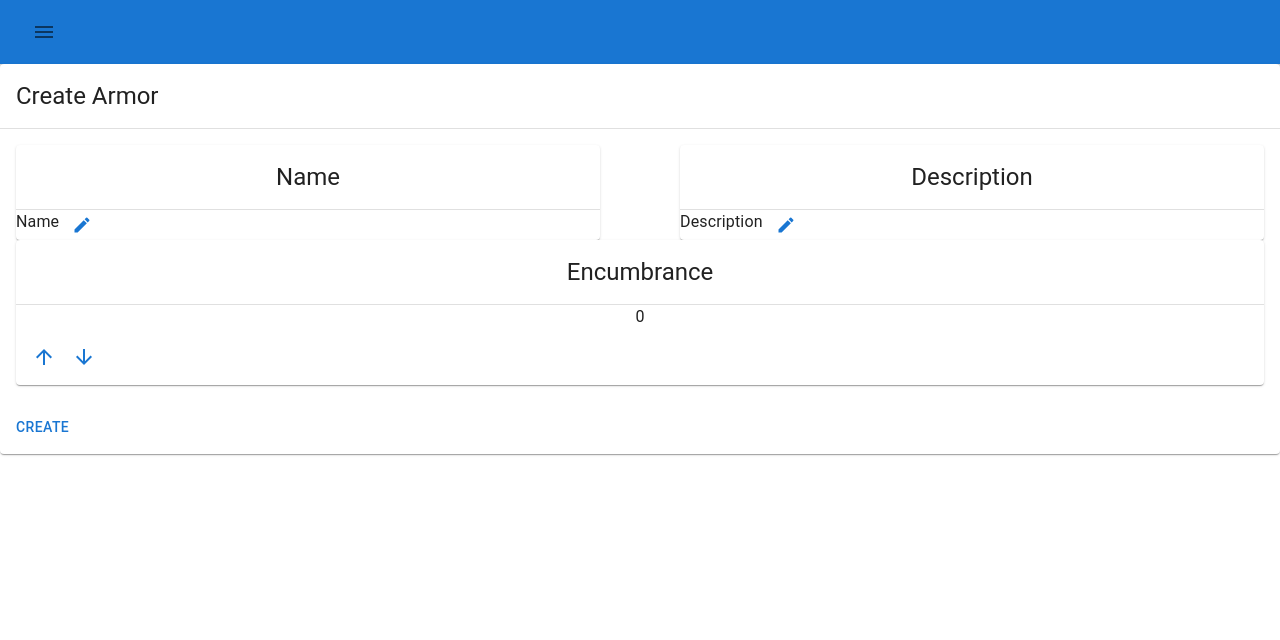
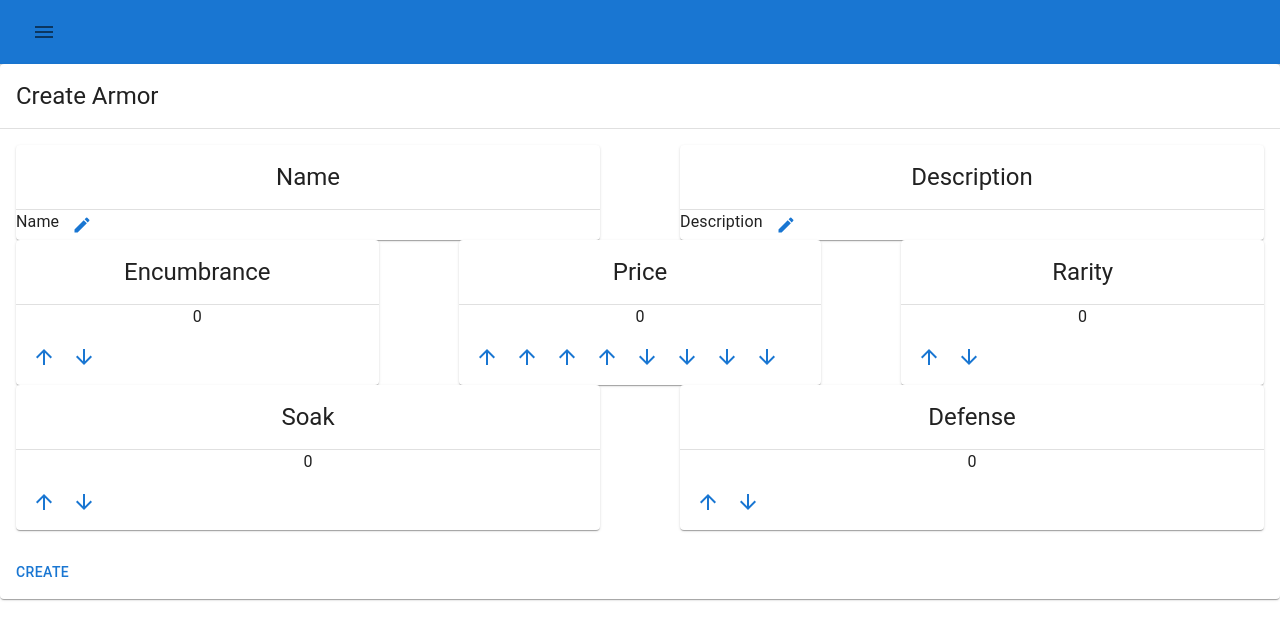
Before and after one commit to genraven1/genesys, a React (Create React App) app: page /equipment/armor/new in a window 1280 px wide. Shown: the top 640 px of the page. Built offline with nearby package versions, Linux system fonts and the light colour scheme.

Commit message:
price button attempt

```diff
--- a/src/components/equipment/CreateArmor.tsx
+++ b/src/components/equipment/CreateArmor.tsx
@@ -1,9 +1,11 @@
 import { Button, Card, CardActions, CardContent, CardHeader, Divider, Grid } from "@mui/material";
 import { FormEventHandler, useState } from "react";
 import { useNavigate } from "react-router-dom";
-import Armor, { DefaultArmor } from "../../models/equipment/Armor";
+import Armor, { ArmorStats, DefaultArmor } from "../../models/equipment/Armor";
+import BaseEquipmentStats from "../../models/equipment/Equipment";
 import InlineTextField from "../input/TextField";
 import CreateArmorStats from "./CreateArmorStats";
+import CreateEquipmentStats from "./CreateEquipmentStats";
 
 interface Props {
     newArmor?: Armor | null
@@ -36,9 +38,20 @@ export default function CreateArmor(props: Props) {
         }));
     }
 
-    const updateArmorStats = (updatedArmnor: Armor) => {
-        setArmor(updatedArmnor);
-        return armor;
+    const updateEquipmentStats = (equipmentStats: BaseEquipmentStats) => {
+        setArmor((prev_state) => ({
+            ...prev_state,
+            equipment: equipmentStats,
+        }));
+        return armor.equipment;
+    }
+
+    const updateArmorStats = (armorStats: ArmorStats) => {
+        setArmor((prev_state) => ({
+            ...prev_state,
+            armorStats: armorStats,
+        }));
+        return armor.armorStats;
     }
 
     return (
@@ -66,7 +79,11 @@ export default function CreateArmor(props: Props) {
                         </Grid>
                         <Divider />
                         <Grid container spacing={10}>
-                            <CreateArmorStats newArmor={armor} onArmorUpdate={updateArmorStats} />
+                            <CreateEquipmentStats newEquipmentStats={armor.equipment} onEquipmentStatsUpdate={updateEquipmentStats}  />
+                        </Grid>
+                        <Divider />
+                        <Grid container spacing={10}>
+                            <CreateArmorStats newArmorStats={armor.armorStats} onArmorStatsUpdate={updateArmorStats} />
                         </Grid>
                     </Grid>
                 </CardContent>
--- a/src/components/equipment/CreateArmorStats.tsx
+++ b/src/components/equipment/CreateArmorStats.tsx
@@ -1,42 +1,68 @@
 import { Grid, Card, CardHeader, Divider, CardActions, Typography } from "@mui/material";
 import { Fragment, useState } from "react";
-import Armor from "../../models/equipment/Armor";
+import { ArmorStats, DefaultArmorStats } from "../../models/equipment/Armor";
 import InputButtonGroup from "../input/InputButtonGroup";
 
 interface Props {
-    newArmor: Armor,
-    onArmorUpdate: (armor: Armor) => Armor,
+    newArmorStats?: ArmorStats | null,
+    onArmorStatsUpdate: (armorStats: ArmorStats) => ArmorStats,
 }
 
 export default function CreateArmorStats(props: Props): JSX.Element {
-    const { newArmor, onArmorUpdate } = props;
-    const [armor, setArmor] = useState<Armor>(newArmor);
+    const { newArmorStats, onArmorStatsUpdate } = props;
+    const [armorStats, setArmorStats] = useState<ArmorStats>(newArmorStats ?? DefaultArmorStats.create());
 
-    const handleEncumbranceDecrease = () => {
-        setArmor((prev_state) => ({
+    const handleSoakDecrease = () => {
+        setArmorStats((prev_state) => ({
             ...prev_state,
-            encumbrance: armor.encumbrance--,
+            defense: armorStats.soak--,
         }));
-        setArmor(onArmorUpdate(armor));
+        setArmorStats(onArmorStatsUpdate(armorStats));
     }
 
-    const handleEncumbranceIncrease = () => {
-        setArmor((prev_state) => ({
+    const handleSoakIncrease = () => {
+        setArmorStats((prev_state) => ({
             ...prev_state,
-            encumbrance: armor.encumbrance++,
+            defense: armorStats.soak++,
         }));
-        setArmor(onArmorUpdate(armor));
+        setArmorStats(onArmorStatsUpdate(armorStats));
+    }
+
+    const handleDefenseDecrease = () => {
+        setArmorStats((prev_state) => ({
+            ...prev_state,
+            defense: armorStats.defense--,
+        }));
+        setArmorStats(onArmorStatsUpdate(armorStats));
+    }
+
+    const handleDefenseIncrease = () => {
+        setArmorStats((prev_state) => ({
+            ...prev_state,
+            defense: armorStats.defense++,
+        }));
+        setArmorStats(onArmorStatsUpdate(armorStats));
     }
 
     return (
         <Fragment>
             <Grid item xs>
                 <Card>
-                    <CardHeader title={'Encumbrance'} style={{ textAlign: 'center' }} />
+                    <CardHeader title={'Soak'} style={{ textAlign: 'center' }} />
                     <Divider />
-                    <Typography style={{ textAlign: 'center' }} >{armor.encumbrance}</Typography>
+                    <Typography style={{ textAlign: 'center' }} >{armorStats.soak}</Typography>
                     <CardActions>
-                        <InputButtonGroup onIncrease={handleEncumbranceIncrease} onDecrease={handleEncumbranceDecrease} />
+                        <InputButtonGroup onIncrease={handleSoakIncrease} onDecrease={handleSoakDecrease} />
+                    </CardActions>
+                </Card>
+            </Grid>
+            <Grid item xs>
+                <Card>
+                    <CardHeader title={'Defense'} style={{ textAlign: 'center' }} />
+                    <Divider />
+                    <Typography style={{ textAlign: 'center' }} >{armorStats.defense}</Typography>
+                    <CardActions>
+                        <InputButtonGroup onIncrease={handleDefenseIncrease} onDecrease={handleDefenseDecrease} />
                     </CardActions>
                 </Card>
             </Grid>
--- /dev/null
+++ b/src/components/equipment/CreateEquipmentStats.tsx
@@ -0,0 +1,108 @@
+import { Grid, Card, CardHeader, Divider, Typography, CardActions } from "@mui/material";
+import { Fragment, useState } from "react";
+import BaseEquipmentStats, { DefaultEquipment } from "../../models/equipment/Equipment";
+import InputButtonGroup from "../input/InputButtonGroup";
+import PriceButtonGroup from "../input/PriceButtonGroup";
+
+interface Props {
+    newEquipmentStats?: BaseEquipmentStats | null,
+    onEquipmentStatsUpdate: (equipmentStats: BaseEquipmentStats) => BaseEquipmentStats,
+}
+
+export default function CreateEquipmentStats(props: Props): JSX.Element {
+    const { newEquipmentStats, onEquipmentStatsUpdate } = props;
+    const [equipmentStats, setEquipmentStats] = useState<BaseEquipmentStats>(newEquipmentStats ?? DefaultEquipment.create());
+
+    const handleEncumbranceDecrease = () => {
+        setEquipmentStats((prev_state) => ({
+            ...prev_state,
+            encumbrance: equipmentStats.encumbrance--,
+        }));
+        setEquipmentStats(onEquipmentStatsUpdate(equipmentStats));
+    }
+
+    const handleEncumbranceIncrease = () => {
+        setEquipmentStats((prev_state) => ({
+            ...prev_state,
+            encumbrance: equipmentStats.encumbrance++,
+        }));
+        setEquipmentStats(onEquipmentStatsUpdate(equipmentStats));
+    }
+
+    const handleRarityDecrease = () => {
+        setEquipmentStats((prev_state) => ({
+            ...prev_state,
+            rarity: equipmentStats.rarity--,
+        }));
+        setEquipmentStats(onEquipmentStatsUpdate(equipmentStats));
+    }
+
+    const handleRarityIncrease = () => {
+        setEquipmentStats((prev_state) => ({
+            ...prev_state,
+            rarity: equipmentStats.rarity++,
+        }));
+        setEquipmentStats(onEquipmentStatsUpdate(equipmentStats));
+    }
+
+    const handlePriceIncrease = (value: number) => {
+        let tempPrice = Number(equipmentStats.price) + Number(value) as Number;
+        console.log(tempPrice);
+        setEquipmentStats((prev_state) => ({
+            ...prev_state,
+            price: Number(tempPrice),
+        }));
+        console.log(equipmentStats.price)
+        setEquipmentStats(onEquipmentStatsUpdate(equipmentStats));
+    }
+
+    const handlePriceDecreaseByFive = () => {
+        setEquipmentStats((prev_state) => ({
+            ...prev_state,
+            price: Number(equipmentStats.price)-Number(5),
+        }));
+        console.log(equipmentStats.price)
+        setEquipmentStats(onEquipmentStatsUpdate(equipmentStats));
+    }
+
+    return (
+        <Fragment>
+            <Grid item xs>
+                <Card>
+                    <CardHeader title={'Encumbrance'} style={{ textAlign: 'center' }} />
+                    <Divider />
+                    <Typography style={{ textAlign: 'center' }} >{equipmentStats.encumbrance}</Typography>
+                    <CardActions>
+                        <InputButtonGroup onIncrease={handleEncumbranceIncrease} onDecrease={handleEncumbranceDecrease} />
+                    </CardActions>
+                </Card>
+            </Grid>
+            <Grid item xs>
+                <Card>
+                    <CardHeader title={'Price'} style={{ textAlign: 'center' }} />
+                    <Divider />
+                    <Typography style={{ textAlign: 'center' }} >{equipmentStats.price}</Typography>
+                    <CardActions>
+                        <PriceButtonGroup onIncrease={handlePriceIncrease} onDecreaseByOne={function (): void {
+                            throw new Error("Function not implemented.");
+                        } } onDecreaseByFive={handlePriceDecreaseByFive} onDecreaseByTen={function (): void {
+                            throw new Error("Function not implemented.");
+                        } } onDecreaseByHundred={function (): void {
+                            throw new Error("Function not implemented.");
+                        } } />
+                    </CardActions>
+                </Card>
+            </Grid>
+            <Grid item xs>
+                <Card>
+                    <CardHeader title={'Rarity'} style={{ textAlign: 'center' }} />
+                    <Divider />
+                    <Typography style={{ textAlign: 'center' }} >{equipmentStats.rarity}</Typography>
+                    <CardActions>
+                        <InputButtonGroup onIncrease={handleRarityIncrease} onDecrease={handleRarityDecrease} />
+                    </CardActions>
+                </Card>
+            </Grid>
+        </Fragment>
+    )
+}
--- a/src/components/input/InputButtonGroup.tsx
+++ b/src/components/input/InputButtonGroup.tsx
@@ -2,12 +2,12 @@ import { Box, IconButton } from "@mui/material";
 import ArrowUpwardIcon from '@mui/icons-material/ArrowUpward';
 import ArrowDownwardIcon from '@mui/icons-material/ArrowDownward';
 
-interface InputButtonGroupProps {
+interface Props {
     onIncrease: () => void,
     onDecrease: () => void,
 }
 
-export default function InputButtonGroup(props: InputButtonGroupProps): JSX.Element {
+export default function InputButtonGroup(props: Props): JSX.Element {
     const { onIncrease, onDecrease } = props;
 
     return (
--- /dev/null
+++ b/src/components/input/PriceButtonGroup.tsx
@@ -0,0 +1,44 @@
+import { Box, IconButton } from "@mui/material";
+import ArrowUpwardIcon from '@mui/icons-material/ArrowUpward';
+import ArrowDownwardIcon from '@mui/icons-material/ArrowDownward';
+
+interface Props {
+    onIncrease: (value: number) => void,
+    onDecreaseByOne: () => void,
+    onDecreaseByFive: () => void,
+    onDecreaseByTen: () => void,
+    onDecreaseByHundred: () => void,
+}
+
+export default function PriceButtonGroup(props: Props): JSX.Element {
+    const { onIncrease, onDecreaseByOne, onDecreaseByFive, onDecreaseByTen, onDecreaseByHundred } = props;
+
+    return (
+        <Box component='span'>
+            <IconButton title='Increase By One' size='medium' onClick={(): void => onIncrease(1)}>
+                <ArrowUpwardIcon color='primary' fontSize='medium' />
+            </IconButton>
+            <IconButton title='Increase By Five' size='medium' onClick={(): void => onIncrease(5)}>
+                <ArrowUpwardIcon color='primary' fontSize='medium' />
+            </IconButton>
+            <IconButton title='Increase By Ten' size='medium' onClick={(): void => onIncrease(10)}>
+                <ArrowUpwardIcon color='primary' fontSize='medium' />
+            </IconButton>
+            <IconButton title='Increase By One Hundred' size='medium' onClick={(): void => onIncrease(100)}>
+                <ArrowUpwardIcon color='primary' fontSize='medium' />
+            </IconButton>
+            <IconButton title='Decrease By One' size='medium' onClick={(): void => onDecreaseByOne()}>
+                <ArrowDownwardIcon color='primary' fontSize='medium' />
+            </IconButton>
+            <IconButton title='Decrease By Five' size='medium' onClick={(): void => onDecreaseByFive()}>
+                <ArrowDownwardIcon color='primary' fontSize='medium' />
+            </IconButton>
+            <IconButton title='Decrease By ' size='medium' onClick={(): void => onDecreaseByTen()}>
+                <ArrowDownwardIcon color='primary' fontSize='medium' />
+            </IconButton>
+            <IconButton title='Decrease By ' size='medium' onClick={(): void => onDecreaseByHundred()}>
+                <ArrowDownwardIcon color='primary' fontSize='medium' />
+            </IconButton>
+        </Box>
+    )
+}
--- a/src/models/equipment/Armor.ts
+++ b/src/models/equipment/Armor.ts
@@ -1,25 +1,29 @@
+import BaseEquipmentStats, { DefaultEquipment } from "./Equipment"
+
 export default interface Armor {
+    armorStats: ArmorStats,
+    equipment: BaseEquipmentStats
+}
+
+export interface ArmorStats {
     soak: number,
     defense: number,
-    id: string,
-    name: string,
-    encumbrance: number,
-    description: string,
-    price: number,
-    rarity: number
+}
+
+export class DefaultArmorStats {
+    static create(): ArmorStats {
+        return {
+            soak: 0,
+            defense: 0,
+        }
+    }
 }
 
 export class DefaultArmor {
     static create(): Armor {
         return {
-            id: '',
-            name: '',
-            encumbrance: 0,
-            description: '',
-            price: 0,
-            soak: 0,
-            defense: 0,
-            rarity: 0
+            equipment: DefaultEquipment.create(),
+            armorStats: { soak: 0, defense: 0 },
         }
     }
 }
--- a/src/models/equipment/Equipment.ts
+++ b/src/models/equipment/Equipment.ts
@@ -1,4 +1,4 @@
-export default interface Equipment {
+export default interface BaseEquipmentStats {
     id: string,
     name: string,
     encumbrance: number,
```
